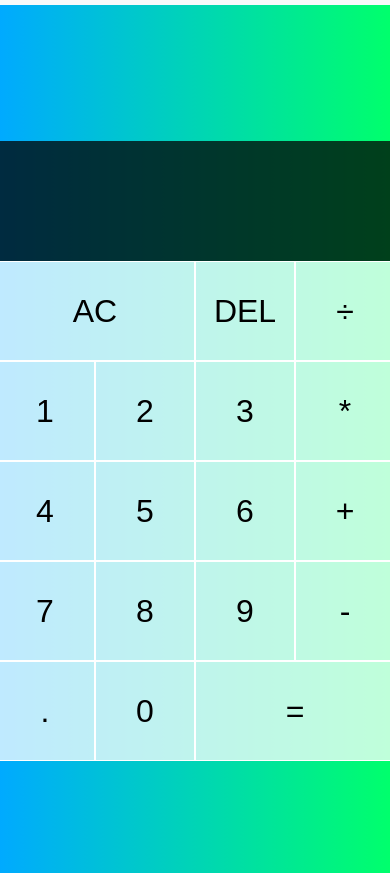
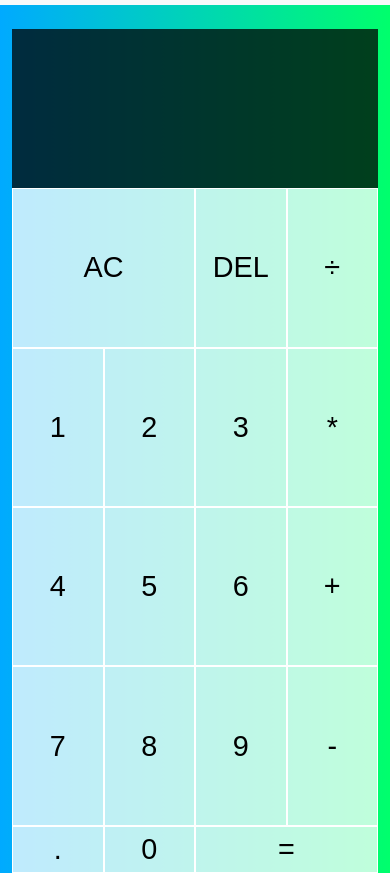
Before and after one commit to AmitKoushik07/Advance-Calculator, a plain HTML site: page index.html in a window 390 px wide. Shown: the part 51-924 px from the top of the page. Drawn offline with nearby package versions, Linux system fonts and the light colour scheme.

Commit message:
Update index.css

```diff
--- a/index.css
+++ b/index.css
@@ -1,39 +1,44 @@
-*,*::before,*::after{
+*,
+*::before,
+*::after {
     box-sizing: border-box;
-    font-family: Gotham Rounden,sans-serif;
+    font-family: Gotham Rounden, sans-serif;
     font-weight: normal;
 }
 
-body{
+body {
     padding: 0;
     margin: 0;
-    background: linear-gradient(to right, #00AAFF,#00FF6C);
+    background: linear-gradient(to right, #00AAFF, #00FF6C);
 }
-.navbar{
-    background-color: none;
-}
-.calculator-grid{
+
+.calculator-grid {
     display: grid;
     justify-content: center;
     align-content: center;
     min-height: 100vh;
-    grid-template-columns: repeat(4,100px);
-    grid-template-rows: minmax(120px,auto) repeat(5,100px);
+    grid-template-columns: repeat(4, 100px);
+    grid-template-rows: minmax(120px, auto) repeat(5, 100px);
 }
-.calculator-grid button{
+
+.calculator-grid button {
     cursor: pointer;
     font-size: 2rem;
     border: 1px solid white;
     background-color: rgba(255, 255, 255, .75);
     outline: none;
 }
-.calculator-grid  button:hover{
-    background-color: rgba(255, 255, 255, .9);;
+
+.calculator-grid button:hover {
+    background-color: rgba(255, 255, 255, .9);
+    ;
 }
-.span-two{
+
+.span-two {
     grid-column: span 2;
 }
-.output{
+
+.output {
     grid-column: 1/-1;
     background-color: rgba(0, 0, 0, .75);
     display: flex;
@@ -45,16 +50,29 @@ body{
     word-break: break-all;
 
 }
-.output .previousOperand{
+
+.output .previousOperand {
     color: rgba(255, 255, 255, .75);
     font-size: 1.5rem;
 }
-.output .currentOperand{
+.output .currentOperand {
     color: rgb(255, 255, 255);
     font-size: 2.5rem;
 }
-@media (max-width: 768px) {
-    .container {
-        width: 100%;
+@media (max-width: 600px) {
+    .calculator-grid {
+        margin: 0 auto;
+        max-width: 600px;
     }
+    .calculator-grid button {
+        font-size: 1.8rem;
+    }
+    .calculator-grid {
+        display: grid;
+        justify-content: center;
+        align-content: center;
+        grid-template-columns: repeat(4, 1fr);
+        grid-template-rows: repeat(5, 1fr);
+    }
+
 }
```
